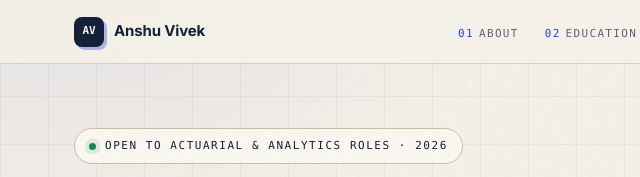
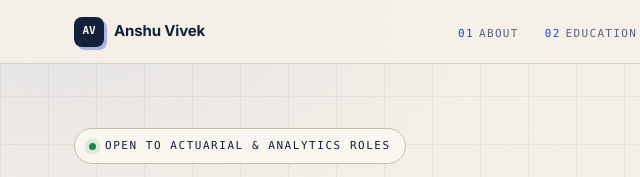
Before and after one commit to anshuv05/intro, a plain HTML site: page index.html in a window 1280 px wide. Shown: the top 177 px of the page, 0-640 px from the left. Drawn offline with Linux system fonts and the light colour scheme.

Commit message:
Update index.html

```diff
--- a/index.html
+++ b/index.html
@@ -452,7 +452,7 @@ footer{border-top:1.5px solid var(--ink);padding:26px 0 34px;background:var(--pa
 <section class="hero" aria-label="Introduction">
   <div class="wrap hero-grid">
     <div>
-      <div class="status rise" style="--d:.05s"><span class="dot"></span>Open to actuarial &amp; analytics roles · 2026</div>
+      <div class="status rise" style="--d:.05s"><span class="dot"></span>Open to actuarial &amp; analytics roles </div>
       <h1 class="rise" style="--d:.12s">Risk, quantified.<br><span class="l2">Futures, modelled.</span></h1>
       <p class="hero-sub rise" style="--d:.2s">
         Economics &amp; statistics postgraduate — <strong>M.A. Economics, DTU</strong> · <strong>B.S. Data Science, IIT Madras</strong> —
```
